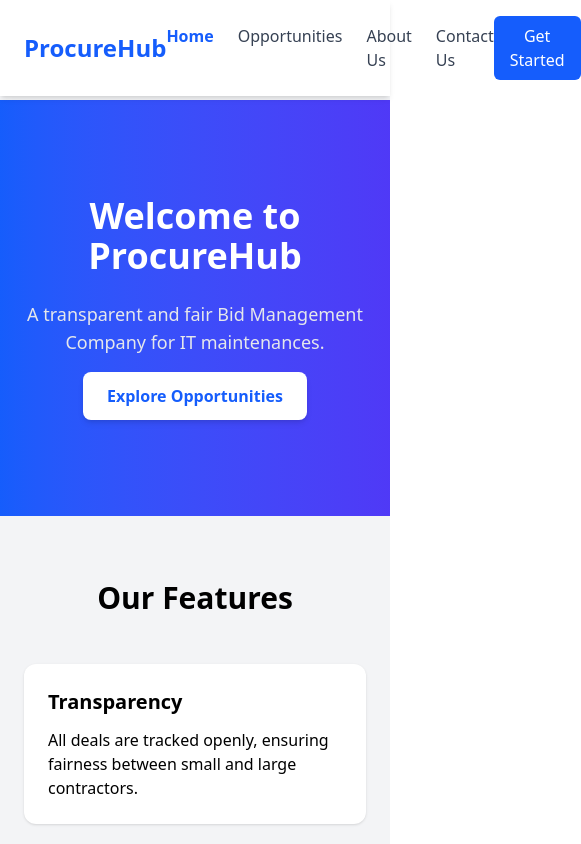
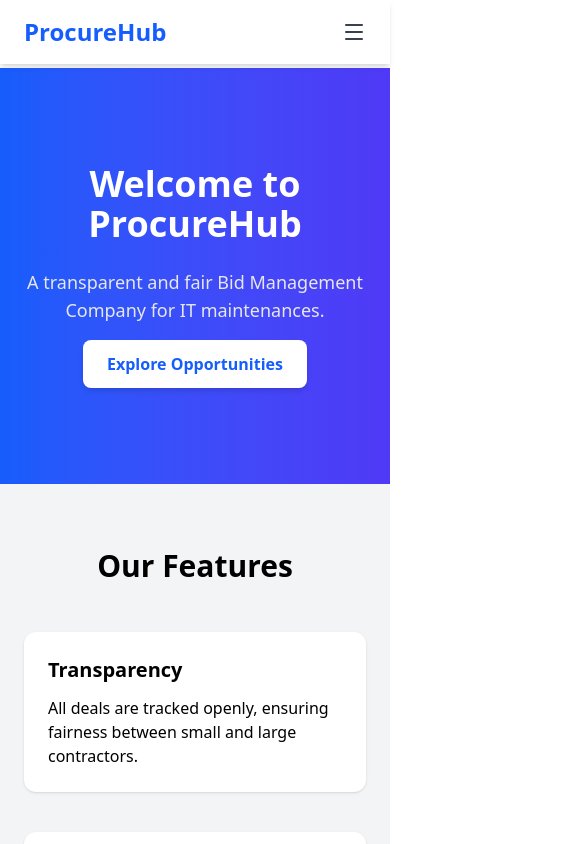
Before and after one commit to atulmishra4/ProHub, a Next.js app in the folder my-app/: page / in a window 390 px wide. Shown: the top 844 px of the page, 581 px wide, since content can reach past the window. Built offline with nearby package versions, Linux system fonts and the light colour scheme.

Commit message:
making header responsive

```diff
--- a/my-app/src/components/header/page.jsx
+++ b/my-app/src/components/header/page.jsx
@@ -1,14 +1,11 @@
 "use client"
-import React, {useState} from 'react'
-import { motion } from 'framer-motion';
-// import { href } from 'react-router-dom';
-import Link from 'next/link';
-import { usePathname } from 'next/navigation';
+import React, { useState } from 'react';
+import { motion, AnimatePresence } from 'framer-motion';
+import { Menu, X } from 'lucide-react';
 
-
-export default function page() {
-  const pathname = usePathname();
-    const [page, setPage] = useState("home");
+export default function Header() {
+  const [isMenuOpen, setIsMenuOpen] = useState(false);
+  const [currentPath, setCurrentPath] = useState('/');
 
   const navLinks = [
     { id: "home", label: "Home", href: "/" },
@@ -17,43 +14,98 @@ export default function page() {
     { id: "contact", label: "Contact Us", href: "/contact" },
   ];
 
+  const toggleMenu = () => setIsMenuOpen(!isMenuOpen);
+
+  const handleNavClick = (href) => {
+    setCurrentPath(href);
+    setIsMenuOpen(false);
+  };
+
   return (
-    <div className="pb-1 pt-0 bg-gray-50 @media (min-width: 768px) { bg-gray-100 } text-gray-900">
+    <div className="pb-1 pt-0 bg-gray-50 md:bg-gray-100 text-gray-900">
       {/* Navbar */}
       <nav className="bg-white shadow-md sticky top-0 z-50">
         <div className="max-w-7xl mx-auto px-6 py-4 flex justify-between items-center">
-          <Link href="/">
-            <h1
-              className="text-2xl font-bold text-blue-600 cursor-pointer"
-              onClick={() => setPage("home")}
-            >
+          <a href="/" onClick={() => handleNavClick('/')}>
+            <h1 className="text-2xl font-bold text-blue-600 cursor-pointer">
               ProcureHub
             </h1>
-          </Link>
-          <div className="space-x-6 flex md:flex">
+          </a>
+
+          {/* Desktop Navigation - Hidden on mobile */}
+          <div className="hidden md:flex space-x-6">
             {navLinks.map((link) => (
-              <Link
+              <a
                 key={link.id}
                 href={link.href}
+                onClick={() => handleNavClick(link.href)}
                 className={`hover:text-blue-600 transition-colors ${
-                  pathname === link.href ? "text-blue-600 font-semibold" : "text-gray-700"
+                  currentPath === link.href ? "text-blue-600 font-semibold" : "text-gray-700"
                 }`}
               >
                 {link.label}
-              </Link>
+              </a>
             ))}
           </div>
+
+          {/* Desktop Get Started Button - Hidden on mobile */}
           <motion.button
-            id="get-started-btn"
-            // onClick={() => setPage("/signup")}
             whileHover={{ scale: 1.1 }}
             whileTap={{ scale: 0.95 }}
-            className="bg-blue-600 text-white px-4 py-2 rounded-md transition-all duration-300 hover:bg-blue-700"
+            className="hidden md:block bg-blue-600 text-white px-4 py-2 rounded-md transition-all duration-300 hover:bg-blue-700"
           >
-              <a href="/signup">Get Started</a>
+            <a href="/signup">Get Started</a>
           </motion.button>
+
+          {/* Mobile Menu Button - Hidden on desktop */}
+          <button
+            onClick={toggleMenu}
+            className="md:hidden text-gray-700 hover:text-blue-600 transition-colors"
+            aria-label="Toggle menu"
+          >
+            {isMenuOpen ? <X size={24} /> : <Menu size={24} />}
+          </button>
         </div>
+
+        {/* Mobile Navigation */}
+        <AnimatePresence>
+          {isMenuOpen && (
+            <motion.div
+              initial={{ opacity: 0, height: 0 }}
+              animate={{ opacity: 1, height: "auto" }}
+              exit={{ opacity: 0, height: 0 }}
+              transition={{ duration: 0.3 }}
+              className="md:hidden overflow-hidden border-t border-gray-100"
+            >
+              <div className="py-4 space-y-3 px-6">
+                {navLinks.map((link) => (
+                  <a
+                    key={link.id}
+                    href={link.href}
+                    onClick={() => handleNavClick(link.href)}
+                    className={`block px-4 py-2 rounded-md transition-colors ${
+                      currentPath === link.href
+                        ? "bg-blue-50 text-blue-600 font-semibold"
+                        : "text-gray-700 hover:bg-gray-50 hover:text-blue-600"
+                    }`}
+                  >
+                    {link.label}
+                  </a>
+                ))}
+                <div className="pt-2">
+                  <a
+                    href="/signup"
+                    onClick={() => setIsMenuOpen(false)}
+                    className="block w-full bg-blue-600 text-white text-center px-4 py-2 rounded-md transition-all duration-300 hover:bg-blue-700"
+                  >
+                    Get Started
+                  </a>
+                </div>
+              </div>
+            </motion.div>
+          )}
+        </AnimatePresence>
       </nav>
     </div>
-  )
+  );
 }
```
